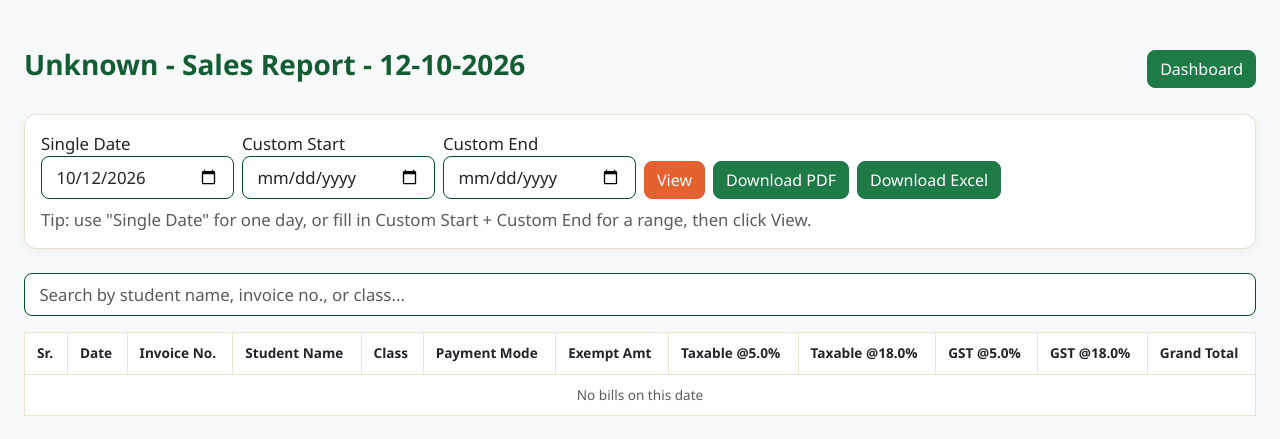
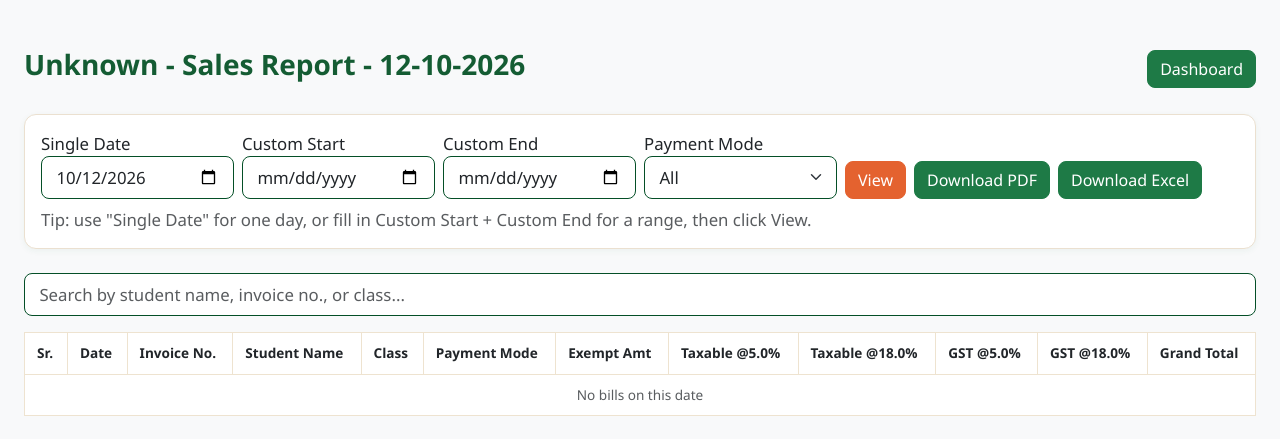
Before and after one commit to aaryanborse-arch/dps_store, a Flask app: page /reports/day-wise in a window 1280 px wide. Shown: the top 439 px of the page. Run offline with Flask 3, Linux system fonts and the light colour scheme; the visitor is signed in with stand-in values (Sample User, id 1); data that the repository does not hold is empty; some libraries are stand-ins or nearby versions.

Commit message:
Counter sale live total and class auto-fill, sales report payment mode filter

```diff
--- a/app/parent.py
+++ b/app/parent.py
@@ -526,7 +526,8 @@ def lookup_student():
 
     for record in all_records:
         if normalize_admission_text(record.admission_number) == wanted:
-            return jsonify({'found': True, 'name': record.student_name, 'student_class': record.student_class})
+            return jsonify({'found': True, 'name': record.student_name, 'student_class': record.student_class,
+                            'class_value': normalize_class_value(record.student_class)})
 
     return jsonify({'found': False})
 
--- a/app/reports.py
+++ b/app/reports.py
@@ -344,11 +344,36 @@ def download_gst_report_excel():
                       mimetype='application/vnd.openxmlformats-officedocument.spreadsheetml.sheet')
 
 
-def build_day_wise_report(city_id, start, end):
+PAYMENT_MODES = ['Cash', 'Card', 'UPI', 'Online']
+
+
+def get_payment_mode_filter():
+    mode = request.args.get('payment_mode', '')
+    return mode if mode in PAYMENT_MODES else None
+
+
+def build_day_wise_report(city_id, start, end, payment_mode=None):
     query = Bill.query.filter(Bill.created_at >= start, Bill.created_at <= end)
     if city_id is not None:
         query = query.filter(Bill.city_id == city_id)
-    bills = query.order_by(Bill.created_at).all()
+    all_bills = query.order_by(Bill.created_at).all()
+
+    # totals per payment mode for the whole period (shown above the table, before filtering);
+    # calculated the same way as the table's Grand Total so the numbers always match
+    payment_summary = {}
+    for b in all_bills:
+        bill_total = 0.0
+        for item in b.items:
+            bill_total += item.subtotal
+            if not item.is_gst_exempt:
+                bill_total += round(item.subtotal * item.gst_percent / 100, 2)
+        key = b.payment_method or 'Not recorded'
+        payment_summary.setdefault(key, {'count': 0, 'amount': 0.0})
+        payment_summary[key]['count'] += 1
+        payment_summary[key]['amount'] += bill_total
+    payment_summary = {k: {'count': v['count'], 'amount': round(v['amount'], 2)} for k, v in payment_summary.items()}
+
+    bills = [b for b in all_bills if b.payment_method == payment_mode] if payment_mode else all_bills
 
     STANDARD_RATES = [5.0, 18.0]
     rate_set = set(STANDARD_RATES)
@@ -402,7 +427,9 @@ def build_day_wise_report(city_id, start, end):
         'total_exempt': round(total_exempt, 2),
         'total_taxable_by_rate': {r: round(v, 2) for r, v in total_taxable_by_rate.items()},
         'total_gst_by_rate': {r: round(v, 2) for r, v in total_gst_by_rate.items()},
-        'total_grand': round(total_grand, 2)
+        'total_grand': round(total_grand, 2),
+        'payment_summary': payment_summary,
+        'payment_mode': payment_mode,
     }
 
 
@@ -425,11 +452,13 @@ def day_wise_report():
         all_cities = None
         city_label = 'Unknown'
 
-    data = build_day_wise_report(city_id, start, end)
+    payment_mode = get_payment_mode_filter()
+    data = build_day_wise_report(city_id, start, end, payment_mode)
 
     return render_template('reports/day_wise.html', data=data, all_cities=all_cities,
                             selected_city_id=request.args.get('city_id', 'all'), city_label=city_label,
-                            start_date=start_date, end_date=end_date)
+                            start_date=start_date, end_date=end_date,
+                            payment_modes=PAYMENT_MODES, payment_mode=payment_mode or '')
 
 
 @reports.route('/day-wise/download')
@@ -445,7 +474,10 @@ def download_day_wise_report():
         city_id = get_active_city_id()
         city_label = City.query.get(city_id).name if city_id else 'Unknown'
 
-    data = build_day_wise_report(city_id, start, end)
+    payment_mode = get_payment_mode_filter()
+    data = build_day_wise_report(city_id, start, end, payment_mode)
+    if payment_mode:
+        city_label = f'{city_label} ({payment_mode} only)'
     pdf_buffer = generate_day_wise_pdf(data, city_label)
 
     filename = f'sales_report_{start_date.strftime("%Y%m%d")}_to_{end_date.strftime("%Y%m%d")}.pdf'
@@ -465,7 +497,10 @@ def download_day_wise_excel():
         city_id = get_active_city_id()
         city_label = City.query.get(city_id).name if city_id else 'Unknown'
 
-    data = build_day_wise_report(city_id, start, end)
+    payment_mode = get_payment_mode_filter()
+    data = build_day_wise_report(city_id, start, end, payment_mode)
+    if payment_mode:
+        city_label = f'{city_label} ({payment_mode} only)'
     excel_buffer = generate_day_wise_excel(data, city_label)
 
     filename = f'sales_report_{start_date.strftime("%Y%m%d")}_to_{end_date.strftime("%Y%m%d")}.xlsx'
--- a/app/templates/reports/day_wise.html
+++ b/app/templates/reports/day_wise.html
@@ -44,14 +44,34 @@
                     </select>
                 </div>
                 {% endif %}
+                <div class="col-md-2">
+                    <label class="form-label mb-0">Payment Mode</label>
+                    <select name="payment_mode" class="form-select">
+                        <option value="" {{ 'selected' if not payment_mode }}>All</option>
+                        {% for m in payment_modes %}
+                        <option value="{{ m }}" {{ 'selected' if payment_mode == m }}>{{ m }}</option>
+                        {% endfor %}
+                    </select>
+                </div>
                 <div class="col-md-4 d-flex gap-2 flex-wrap">
                     <button type="submit" class="btn btn-primary">View</button>
-                    <a href="{{ url_for('reports.download_day_wise_report', date=start_date.strftime('%Y-%m-%d'), start_date=start_date.strftime('%Y-%m-%d') if start_date != end_date else '', end_date=end_date.strftime('%Y-%m-%d') if start_date != end_date else '', city_id=selected_city_id) }}" class="btn btn-success">Download PDF</a>
+                    <a href="{{ url_for('reports.download_day_wise_report', date=start_date.strftime('%Y-%m-%d'), start_date=start_date.strftime('%Y-%m-%d') if start_date != end_date else '', end_date=end_date.strftime('%Y-%m-%d') if start_date != end_date else '', city_id=selected_city_id, payment_mode=payment_mode) }}" class="btn btn-success">Download PDF</a>
                     <a href="{{ url_for('reports.download_day_wise_excel', date=start_date.strftime('%Y-%m-%d'), start_date=start_date.strftime('%Y-%m-%d') if start_date != end_date else '', end_date=end_date.strftime('%Y-%m-%d') if start_date != end_date else '', city_id=selected_city_id) }}" class="btn btn-success">Download Excel</a>
                 </div>
             </form>
             <p class="text-muted mb-0 mt-2">Tip: use "Single Date" for one day, or fill in Custom Start + Custom End for a range, then click View.</p>
         </div>
+
+        {% if data.payment_summary %}
+        <div class="d-flex gap-2 flex-wrap mb-3">
+            {% for mode, s in data.payment_summary.items() %}
+            <div class="card px-3 py-2 {{ 'border-primary border-2' if payment_mode == mode }}">
+                <div class="text-muted small">{{ mode }} · {{ s.count }} bill(s)</div>
+                <div class="fw-bold">₹{{ '%.2f'|format(s.amount) }}</div>
+            </div>
+            {% endfor %}
+        </div>
+        {% endif %}
 
         <div class="mb-3">
             <input type="text" id="dayWiseSearch" class="form-control" placeholder="Search by student name, invoice no., or class..." oninput="filterDayWiseTable()">
@@ -83,7 +103,7 @@
                     <td class="day-wise-total-col">₹{{ '%.2f'|format(row.grand_total) }}</td>
                 </tr>
                 {% else %}
-                <tr><td colspan="{{ 7 + data.rates|length * 2 + 1 }}" class="text-center text-muted">No bills on this date</td></tr>
+                <tr><td colspan="{{ 7 + data.rates|length * 2 + 1 }}" class="text-center text-muted">No {{ payment_mode ~ ' ' if payment_mode }}bills on this date</td></tr>
                 {% endfor %}
             </tbody>
             {% if data.rows %}
--- a/app/templates/sales/buy_bundle_confirm.html
+++ b/app/templates/sales/buy_bundle_confirm.html
@@ -108,7 +108,7 @@
             {% endif %}
 
             {% if compulsory_items or elective_items or optional_items %}
-            <h4 class="text-end" id="bundleTotalDisplay">Total: ₹{{ '%.2f'|format(compulsory_total) }}</h4>
+            <h4 class="text-end" id="bundleTotalDisplay" data-base-total="{{ compulsory_total or 0 }}">Total: ₹{{ '%.2f'|format(compulsory_total or 0) }}</h4>
 
             <div class="card p-4">
                 <h5>Buyer Details</h5>
@@ -135,7 +135,8 @@
     </div>
 
     <script>
-    const baseTotal = {{ compulsory_total }};
+    const totalEl = document.getElementById('bundleTotalDisplay');
+    const baseTotal = totalEl ? parseFloat(totalEl.dataset.baseTotal) : 0;
     function updateBundleTotal() {
         let total = baseTotal;
         document.querySelectorAll('.elective-cb:checked, .optional-cb:checked').forEach(cb => {
```
Also changed, not shown: app/templates/sales/counter_sale.html (+37 -3 lines).
